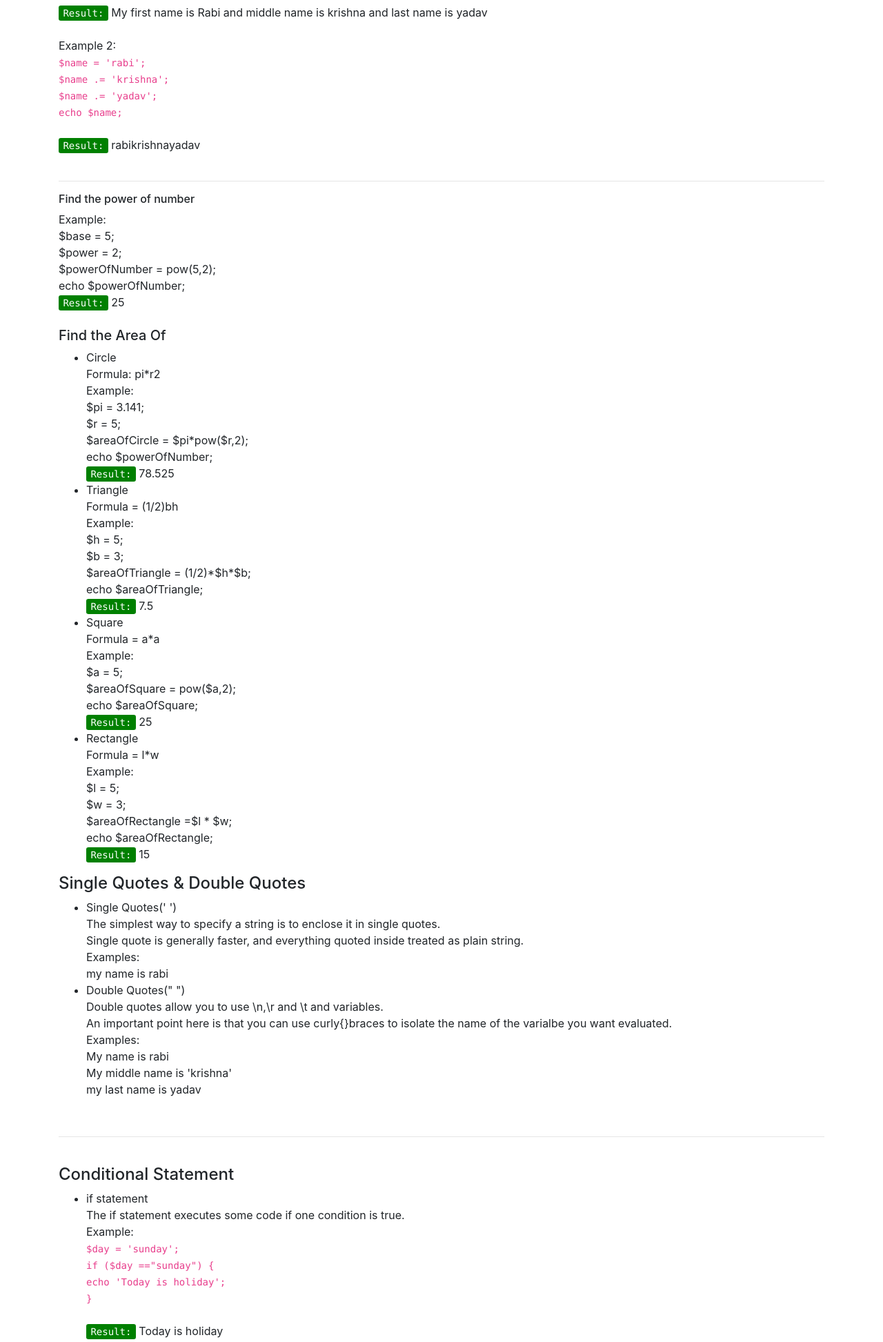
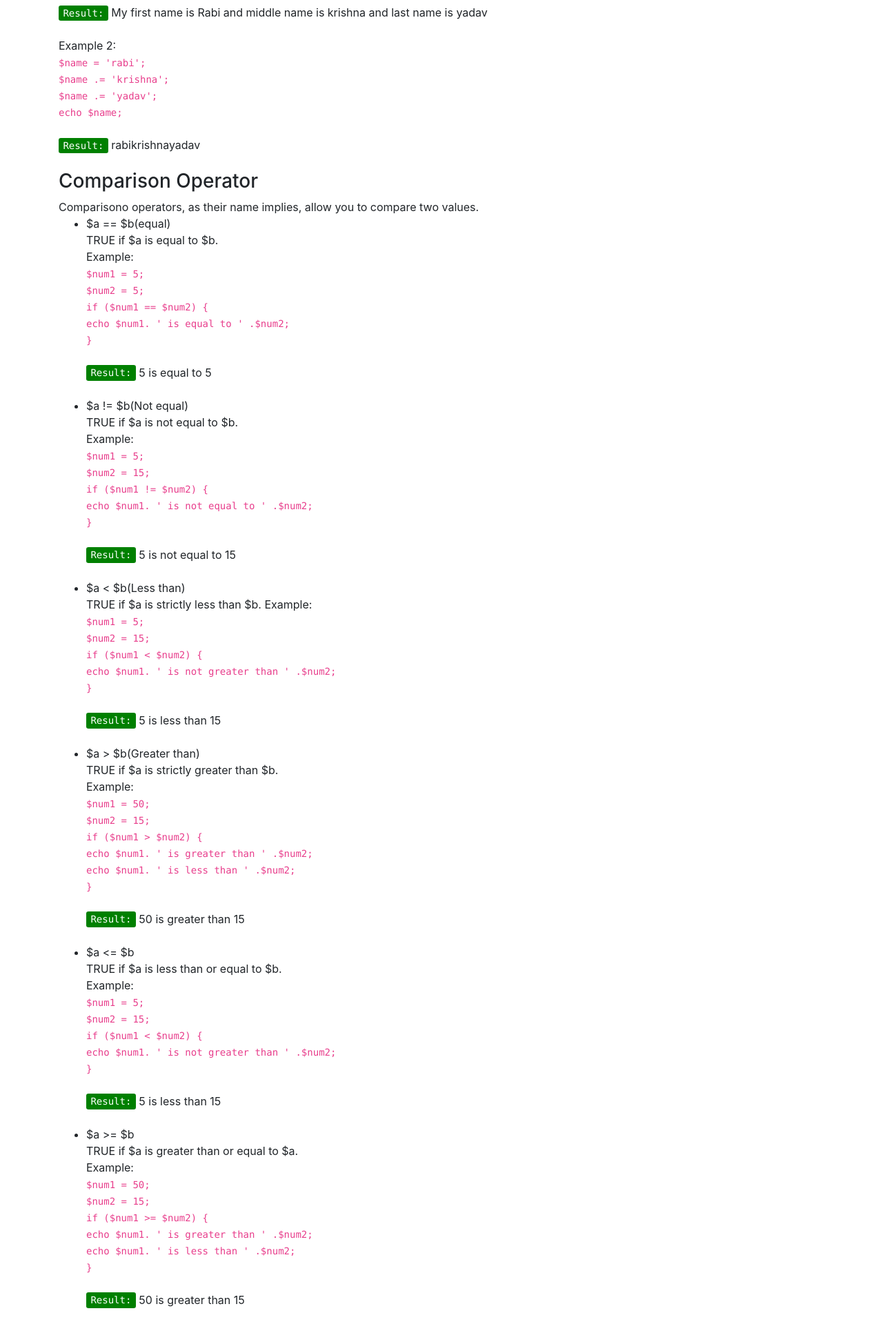
Before and after one commit to rabikrishnayadav/php, a PHP site: page / in a window 1280 px wide. Shown: the part 2668-4613 px from the top of the page at 69% size. Run offline with PHP 8.4, Linux system fonts and the light colour scheme.

Commit message:
comparison operator

```diff
--- a/index.php
+++ b/index.php
@@ -177,7 +177,7 @@
 					?>
 				</ul>
 				<br>
-				<div>
+			<div>
 				<h3>Concatenation Operator</h3>
 				The php concatenation operator(.) is used to combine two string values to create one string<br>
 				Example 1:<br>
@@ -208,7 +208,125 @@
 				$name .= 'yadav';
 				echo $name;
 				?>
-				</div>
+			</div><br>
+			<div>
+				<h3>Comparison Operator</h3>
+				Comparisono operators, as their name implies, allow you to compare two values.<br>
+				<ul>
+					<li>$a == $b(equal)</li>TRUE if $a is equal to $b.<br>
+					Example:<br>
+					<code>
+					$num1 = 5;<br>
+					$num2 = 5;<br>
+					if ($num1 == $num2) {<br>
+						echo $num1. ' is equal to ' .$num2;<br>
+					}	<br>
+					</code><br>
+					<kbd>Result:</kbd>
+					<?php
+					$num1 = 5;
+					$num2 = 5;
+					if ($num1 == $num2) {
+						echo $num1. ' is equal to ' .$num2;
+					}
+					?><br><br>
+					<li>$a != $b(Not equal)</li>TRUE if $a is not equal to $b.<br>
+					Example:<br>
+					<code>
+					$num1 = 5;<br>
+					$num2 = 15;<br>
+					if ($num1 != $num2) {<br>
+						echo $num1. ' is not equal to ' .$num2;<br>
+					}	<br>
+					</code><br>
+					<kbd>Result:</kbd>
+					<?php
+					$num1 = 5;
+					$num2 = 15;
+					if ($num1 != $num2) {
+						echo $num1. ' is not equal to ' .$num2;
+					}
+					?><br><br>
+					<li>$a < $b(Less than)</li>TRUE if $a is strictly less than $b.
+					Example:<br>
+					<code>
+					$num1 = 5;<br>
+					$num2 = 15;<br>
+					if ($num1 < $num2) {<br>
+						echo $num1. ' is not greater than ' .$num2;<br>
+					}	<br>
+					</code><br>
+					<kbd>Result:</kbd>
+					<?php
+					$num1 = 5;
+					$num2 = 15;
+					if ($num1 < $num2) {
+						echo $num1. ' is less than ' .$num2;
+					}else{
+						echo $num1. ' is greater than ' .$num2;
+					}
+					?><br><br>
+					<li>$a > $b(Greater than)</li>TRUE if $a is strictly greater than $b.<br>
+					Example:<br>
+					<code>
+					$num1 = 50;<br>
+					$num2 = 15;<br>
+					if ($num1 > $num2) {<br>
+						echo $num1. ' is greater than ' .$num2;<br>
+						echo $num1. ' is less than ' .$num2;<br>
+					}	<br>
+					</code><br>
+					<kbd>Result:</kbd>
+					<?php
+					$num1 = 50;
+					$num2 = 15;
+					if ($num1 > $num2) {
+						echo $num1. ' is greater than ' .$num2;
+					}else{
+						echo $num1. ' is less than ' .$num2;
+					}
+					?><br><br>
+					<li>$a <= $b</li>TRUE if $a is less than or equal to $b.<br>
+					Example:<br>
+					<code>
+					$num1 = 5;<br>
+					$num2 = 15;<br>
+					if ($num1 < $num2) {<br>
+						echo $num1. ' is not greater than ' .$num2;<br>
+					}	<br>
+					</code><br>
+					<kbd>Result:</kbd>
+					<?php
+					$num1 = 5;
+					$num2 = 15;
+					if ($num1 < $num2) {
+						echo $num1. ' is less than ' .$num2;
+					}else{
+						echo $num1. ' is greater than ' .$num2;
+					}
+					?><br><br>
+					<li>$a >= $b</li>TRUE if $a is greater than or equal to $a.<br>
+					Example:<br>
+					<code>
+					$num1 = 50;<br>
+					$num2 = 15;<br>
+					if ($num1 >= $num2) {<br>
+						echo $num1. ' is greater than ' .$num2;<br>
+						echo $num1. ' is less than ' .$num2;<br>
+					}	<br>
+					</code><br>
+					<kbd>Result:</kbd>
+					<?php
+					$num1 = 50;
+					$num2 = 15;
+					if ($num1 >= $num2) {
+						echo $num1. ' is greater than ' .$num2;
+					}else{
+						echo $num1. ' is less than ' .$num2;
+					}
+					?><br><br>
+				</ul>
+			</div>
 			</div><br><hr>
 			<div>
 				<h6>Find the power of number</h6>
```
